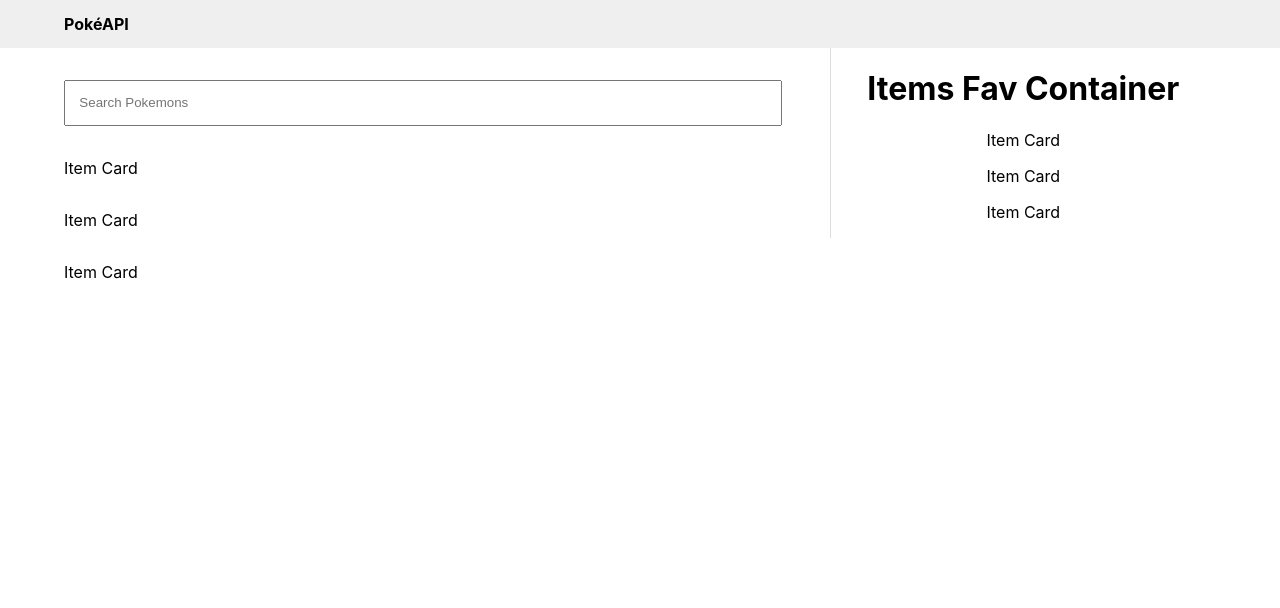
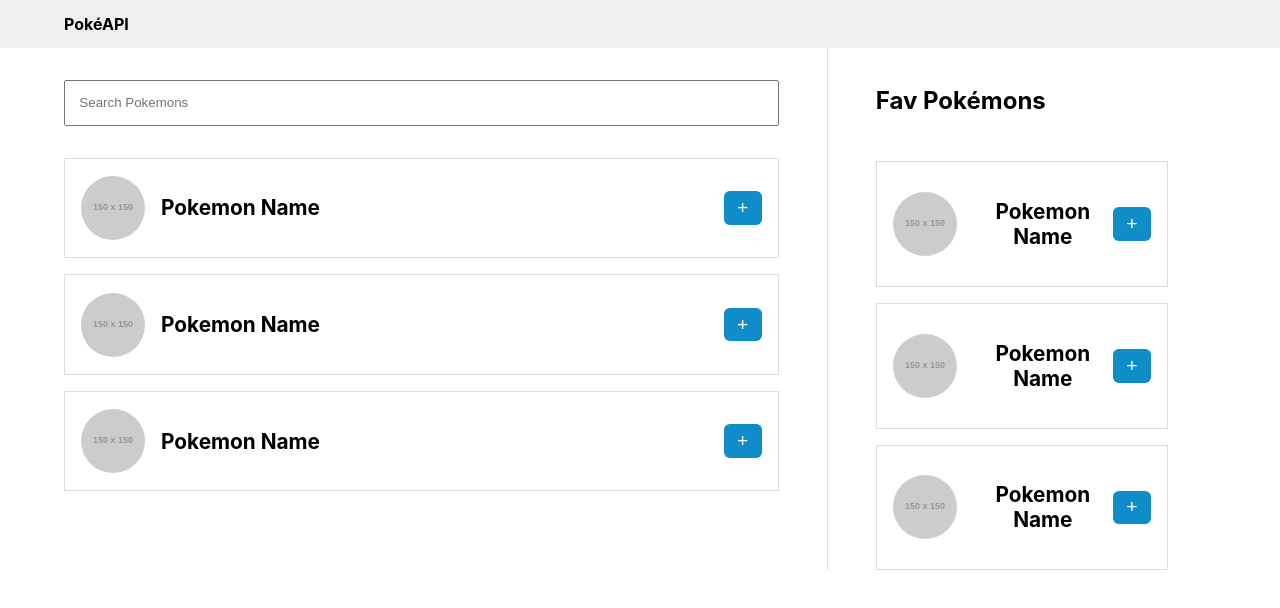
Before and after one commit to victorldleon/react-redux-pokeAPI, a React (Create React App) app: page / in a window 1280 px wide. Shown: the top 608 px of the page. Built offline with nearby package versions, Linux system fonts and the light colour scheme.

Commit message:
adds styles for itemCard

```diff
--- /dev/null
+++ b/src/components/ItemCard/ItemCard.css
@@ -0,0 +1,51 @@
+.ItemCard {
+  border: solid 0.1em #dddddd;
+  display: flex;
+  justify-content: space-between;
+  margin-top: 1em;
+  padding: 1em;
+  text-decoration: none;
+  width: 100%;
+}
+
+.ItemCard p {
+  color: black;
+  font-size: 1.3em;
+  font-weight: bold;
+}
+
+.ItemCard .LeftContainer {
+  align-items: center;
+  display: flex;
+}
+
+.ItemCard .LeftContainer img {
+  border-radius: 50%;
+  height: 4em;
+  margin-right: 1em;
+  width: 4em;
+}
+
+.ItemCard .RightContainer {
+  align-items: center;
+  display: flex;
+}
+
+.ItemCard .RightContainer button {
+  background-color: rgb(14, 141, 201);
+  border: none;
+  border-radius: 0.3em;
+  color: white;
+  cursor: pointer;
+  font-size: 1.2em;
+  padding: 0.3em 0.7em;
+}
+
+.ItemCard .RightContainer button:hover {
+  background-color: rgb(10, 101, 143);
+  border: none;
+  border-radius: 0.3em;
+  color: white;
+  cursor: pointer;
+  padding: 0.3em 0.7em;
+}
--- a/src/components/ItemCard/ItemCard.jsx
+++ b/src/components/ItemCard/ItemCard.jsx
@@ -1,9 +1,16 @@
 import React from "react";
+import "./ItemCard.css";
 
 const ItemCard = () => (
-  <div className="ItemCard">
-    <p> Item Card</p>
-  </div>
+  <a href="#" className="ItemCard">
+    <div className="LeftContainer">
+      <img src="https://via.placeholder.com/150" alt="" srcset="" />
+      <p>Pokemon Name</p>
+    </div>
+    <div className="RightContainer">
+      <button>+</button>
+    </div>
+  </a>
 );
 
 export default ItemCard;
--- a/src/containers/ItemsFavContainer/ItemsFavContainer.css
+++ b/src/containers/ItemsFavContainer/ItemsFavContainer.css
@@ -1,7 +1,17 @@
 .ItemsFavContainer {
+  align-items: flex-start;
   border-left: solid 0.1em #dddddd;
+  display: flex;
+  flex-flow: column;
   height: 100%;
   min-height: 100%;
   margin-left: 3em;
+  padding: 0 3em 0 3em;
   width: 35%;
 }
+
+.ItemsFavContainer h2 {
+  margin: 1.6em 0 1.25em 0;
+  text-align: left;
+  width: 100%;
+}
--- a/src/containers/ItemsFavContainer/ItemsFavContainer.jsx
+++ b/src/containers/ItemsFavContainer/ItemsFavContainer.jsx
@@ -7,7 +7,7 @@ class ItemsFavContainer extends Component {
   render() {
     return (
       <div className="ItemsFavContainer">
-        <h1>Items Fav Container</h1>
+        <h2>Fav Pokémons</h2>
         <ItemCard />
         <ItemCard />
         <ItemCard />
```
Also changed, not shown: 1 other file (tests, documents, lock files or other folders).
